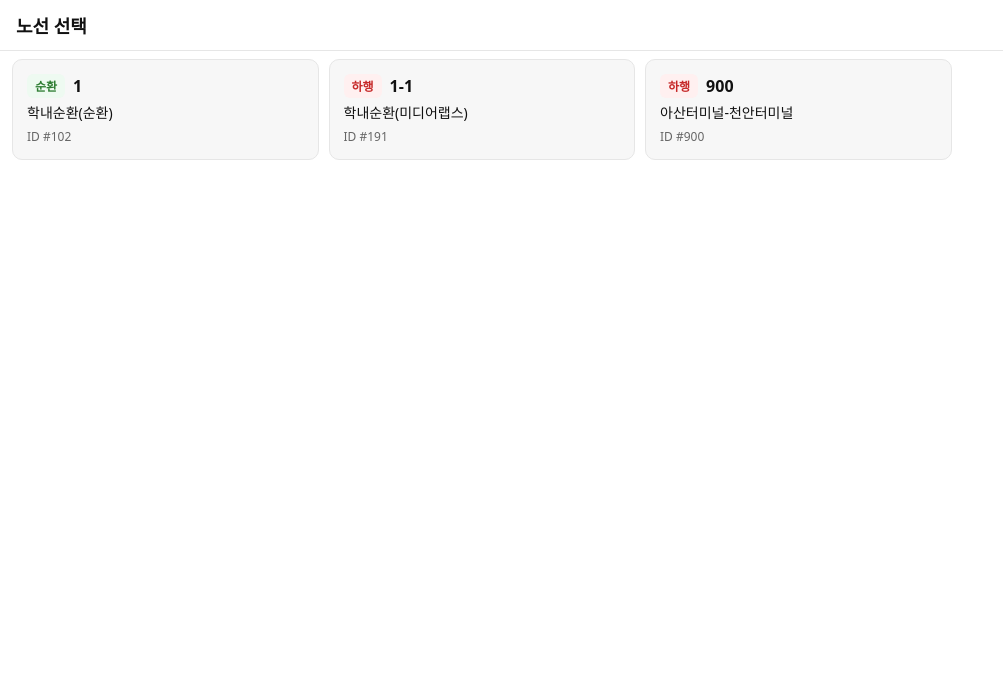
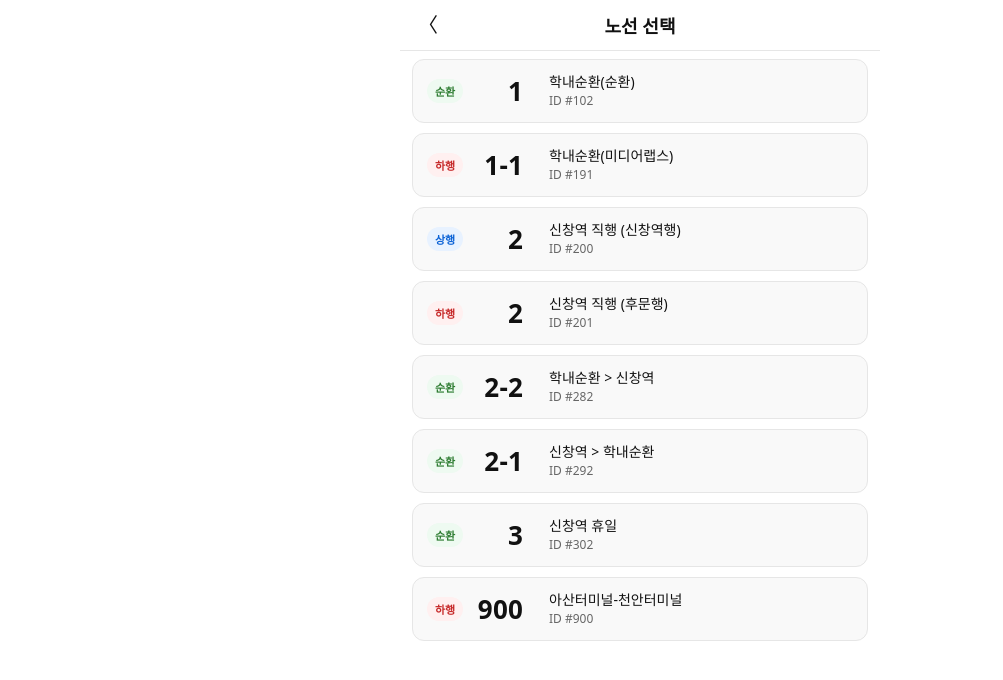
Before and after one commit to chim712/ShuttlePassengerClient, a FastAPI app: page /route_list?org=1 in a window 1280 px wide. Shown: the top 680 px of the page, without its empty margins (0-1003 px from the left). Run offline with FastAPI, Linux system fonts and the light colour scheme.

Commit message:
25-11-02 route list ui upgrade

```diff
--- a/app/main.py
+++ b/app/main.py
@@ -92,6 +92,11 @@ async def route_list(request: Request, org: int) -> HTMLResponse:
     routes = [
         {"routeId": 102, "routeNumber": "1", "routeTitle": "학내순환(순환)", "routeType": "CIRCULATION"},
         {"routeId": 191, "routeNumber": "1-1", "routeTitle": "학내순환(미디어랩스)", "routeType": "ROUND_TRIP_DOWN"},
+        {"routeId": 200, "routeNumber": "2", "routeTitle": "신창역 직행 (신창역행)", "routeType": "ROUND_TRIP_UP"},
+        {"routeId": 201, "routeNumber": "2", "routeTitle": "신창역 직행 (후문행)", "routeType": "ROUND_TRIP_DOWN"},
+        {"routeId": 282, "routeNumber": "2-2", "routeTitle": "학내순환 > 신창역", "routeType": "CIRCULATION"},
+        {"routeId": 292, "routeNumber": "2-1", "routeTitle": "신창역 > 학내순환", "routeType": "CIRCULATION"},
+        {"routeId": 302, "routeNumber": "3", "routeTitle": "신창역 휴일", "routeType": "CIRCULATION"},
         {"routeId": 900, "routeNumber": "900", "routeTitle": "아산터미널-천안터미널", "routeType": "ROUND_TRIP_DOWN"},
     ]
     jump_base = f"/{org}"
--- a/app/templates/route_list.html
+++ b/app/templates/route_list.html
@@ -2,113 +2,175 @@
 <html lang="ko">
 <head>
   <meta charset="utf-8" />
-  <meta name="viewport" content="width=device-width,initial-scale=1" />
+  <meta name="viewport" content="width=device-width, initial-scale=1, maximum-scale=1" />
   <title>노선 선택</title>
   <style>
-    :root {
-      --fg:#111; --sub:#666; --bg:#fff;
-      --card:#f7f7f7; --border:#e6e6e6;
-    }
-    * { box-sizing:border-box; }
-    html,body {
+    /* 모바일 퍼스트 스타일 */
+    :root { --fg:#111; --sub:#666; --bg:#fff; --card:#f9f9f9; --border:#e6e6e6; }
+    * { box-sizing:border-box; -webkit-tap-highlight-color: transparent; }
+    html, body {
       margin:0; padding:0;
       color:var(--fg); background:var(--bg);
-      font-family:system-ui,-apple-system,Segoe UI,Roboto,Apple SD Gothic Neo,Pretendard,sans-serif;
+      font-family: system-ui, -apple-system, Segoe UI, Roboto, Apple SD Gothic Neo, Pretendard, sans-serif;
     }
+
+    .wrap { max-width: 420px; margin: 0 auto; }
+
+    /* ---------- 상단 헤더 ---------- */
     .page-header {
-      position:sticky; top:0; z-index:10;
-      background:var(--bg); border-bottom:1px solid var(--border);
-      padding:12px 16px;
+      position: sticky; top: 0; z-index: 10;
+      display: flex; align-items: center; justify-content: center;
+      background: var(--bg); border-bottom: 1px solid var(--border);
+      padding: 12px 16px;
     }
     .page-header h1 {
-      margin:0; font-size:18px;
+      margin: 0;
+      font-size: 18px;
+      text-align: center;
+      flex-grow: 1;
     }
+    .back-btn {
+      position: absolute;
+      left: 12px;
+      top: 50%;
+      transform: translateY(-50%);
+      font-size: 20px;
+      text-decoration: none;
+      color: var(--fg);
+      font-weight: 500;
+      line-height: 1;
+      padding: 6px;
+      border-radius: 8px;
+      transition: background .1s ease;
+    }
+    .back-btn:active { background: rgba(0,0,0,0.08); }
+
+    /* ---------- 리스트 영역 ---------- */
     .list-wrap {
-      padding:8px 12px;
-      display:grid;
-      grid-template-columns:repeat(auto-fill,minmax(280px,1fr));
-      gap:10px;
+      padding: 8px 12px 16px;
+      display: flex;
+      flex-direction: column;
+      gap: 10px;
     }
+
+    a.card-link {
+      color: inherit;
+      text-decoration: none;
+      display: block;
+      width: 100%;
+    }
+
     .route-card {
-      background:var(--card);
-      border:1px solid var(--border);
-      border-radius:10px;
-      padding:14px;
-      cursor:pointer;
-      transition:transform .06s ease, box-shadow .06s ease;
+      display: flex;
+      flex-direction: row;
+      align-items: center;
+      gap: 12px;
+      min-height: 64px;
+      width: 100%;
+      background: var(--card);
+      border: 1px solid var(--border);
+      border-radius: 12px;
+      padding: 12px 14px;
+      cursor: pointer;
+      transition: transform .06s ease, box-shadow .06s ease;
     }
-    .route-card:hover {
-      transform:translateY(-1px);
-      box-shadow:0 2px 10px rgba(0,0,0,.06);
-    }
-    .line {
-      display:flex;
-      align-items:center;
-      gap:8px;
-      margin-bottom:6px;
+    .route-card:active { transform: scale(0.99); }
+    .route-card:hover { box-shadow: 0 2px 10px rgba(0,0,0,.06); }
+
+    /* ---------- 좌측 번호/태그 ---------- */
+    .left {
+      display: flex;
+      align-items: center;
+      gap: 8px;
+      width: 110px;
+      flex-shrink: 0;
     }
     .tag {
       display:inline-block;
-      font-size:12px;
+      font-size:11px;
       font-weight:700;
-      border-radius:6px;
-      padding:3px 8px;
+      border-radius:999px;
+      padding:4px 8px;
+      white-space:nowrap;
     }
-    .tag-up { background:#e8f2ff; color:#0b62d6; }
+    .tag-up   { background:#e8f2ff; color:#0b62d6; }
     .tag-down { background:#fff0f0; color:#c62828; }
     .tag-circ { background:#eefaf1; color:#2e7d32; }
-    .tag-etc { background:#eee; color:#444; }
+    .tag-etc  { background:#eee;    color:#444; }
+
     .rnum {
-      font-size:16px;
-      font-weight:700;
+      font-size: 26px;
+      font-weight: 800;
+      line-height: 1;
+      letter-spacing: .3px;
+      min-width: 52px;
+      text-align: right;
+    }
+
+    /* ---------- 우측 제목/ID ---------- */
+    .right {
+      display:flex;
+      flex-direction:column;
+      gap:2px;
+      min-width:0;
+      flex:1;
     }
     .title {
       font-size:14px;
-      color:var(--fg);
-      line-height:1.3;
-      margin-top:2px;
+      line-height:1.25;
+      overflow:hidden;
+      text-overflow:ellipsis;
+      white-space:nowrap;
     }
     .meta {
-      margin-top:6px;
+      font-size:12px;
       color:var(--sub);
-      font-size:12px;
     }
-    @media (max-width:420px) {
-      .list-wrap { grid-template-columns:1fr; }
+
+    @media (min-width:600px) {
+      .wrap { max-width:480px; }
     }
   </style>
 </head>
-
 <body>
+  <div class="wrap">
     <header class="page-header">
+      <a href="/" class="back-btn" aria-label="뒤로가기">〈</a>
       <h1>노선 선택</h1>
     </header>
 
     <main class="list-wrap">
-    {% for it in routes %}
-      {% set kind = (
+      {%- for it in routes -%}
+        {%- set kind = (
             '순환' if it.routeType == 'CIRCULATION'
             else '상행' if it.routeType == 'ROUND_TRIP_UP'
             else '하행' if it.routeType == 'ROUND_TRIP_DOWN'
             else it.routeType
-      ) %}
-      {% set kindClass = (
+          )
+        -%}
+        {%- set kindClass = (
             'tag-circ' if it.routeType == 'CIRCULATION'
             else 'tag-up' if it.routeType == 'ROUND_TRIP_UP'
             else 'tag-down' if it.routeType == 'ROUND_TRIP_DOWN'
             else 'tag-etc'
-      ) %}
-      <article class="route-card"
-               onclick="location.href='{{ jump_base.rstrip('/') }}/{{ it.routeId }}'"
+          )
+        -%}
+
+        <a class="card-link" href="{{ jump_base.rstrip('/') }}/{{ it.routeId }}"
            aria-label="노선 {{ it.routeNumber }} - {{ it.routeTitle }}">
-        <div class="line">
+          <article class="route-card">
+            <div class="left">
               <span class="tag {{ kindClass }}">{{ kind }}</span>
               <span class="rnum">{{ it.routeNumber }}</span>
             </div>
+            <div class="right">
               <div class="title">{{ it.routeTitle }}</div>
-        <div class="meta"><span class="rid">ID #{{ it.routeId }}</span></div>
+              <div class="meta">ID #{{ it.routeId }}</div>
+            </div>
           </article>
-    {% endfor %}
+        </a>
+      {%- endfor -%}
     </main>
+  </div>
 </body>
 </html>
```
Also changed, not shown: app/templates/route_detail.html (+214 -216 lines), .github/workflows/main_shuttle-test - 복사본.yml (added). Lines whose indentation alone changed are shown as unchanged.
